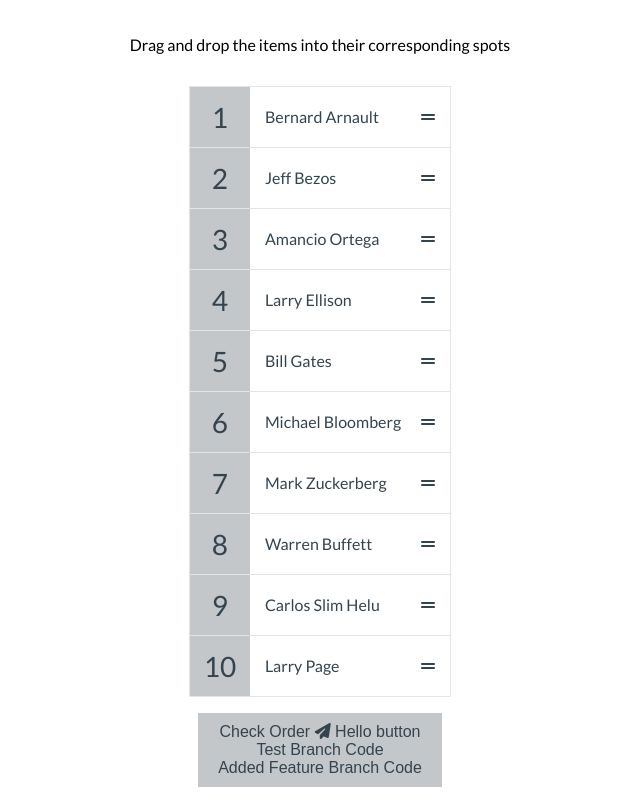
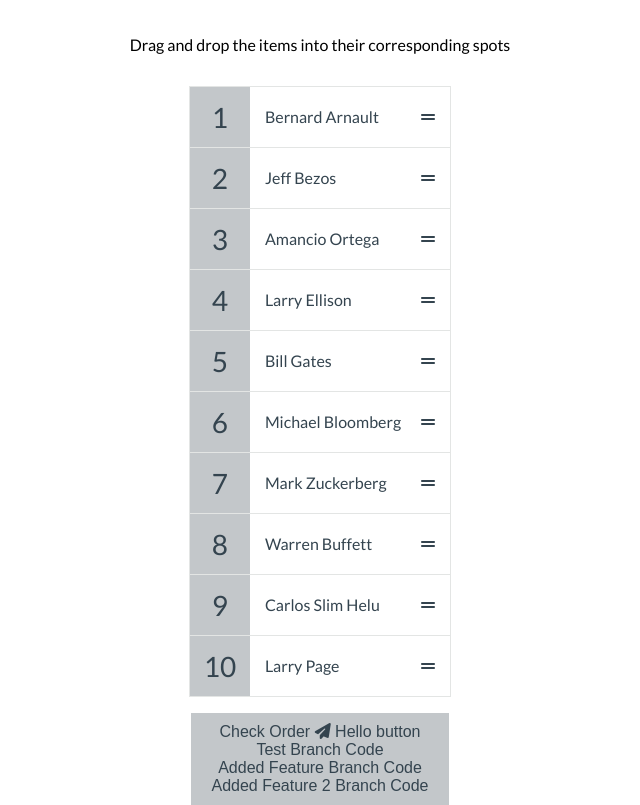
Before and after one commit to shashank-verma2000/sample, a plain HTML site: page index.html in a window 1280 px wide. Shown: the part 63-868 px from the top of the page, without its empty margins (320-960 px from the left). Drawn offline with Linux system fonts and the light colour scheme.

Commit message:
added code in feature branch 2

```diff
--- a/index.html
+++ b/index.html
@@ -21,6 +21,7 @@
       Hello button
       <div>Test Branch Code</div>
       <div>Added Feature Branch Code</div>
+      <div>Added Feature 2 Branch Code</div>
     </button>
 
     <script src="script.js"></script>
```
